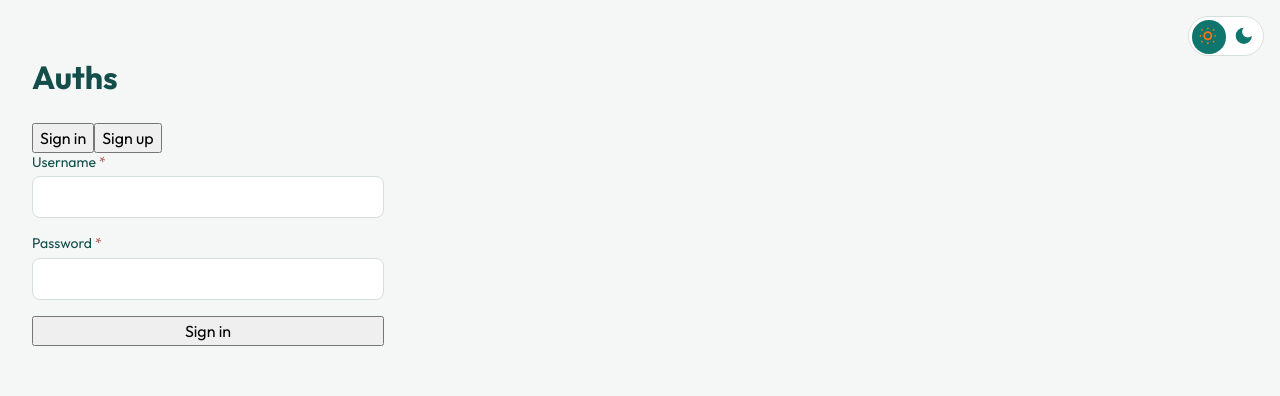
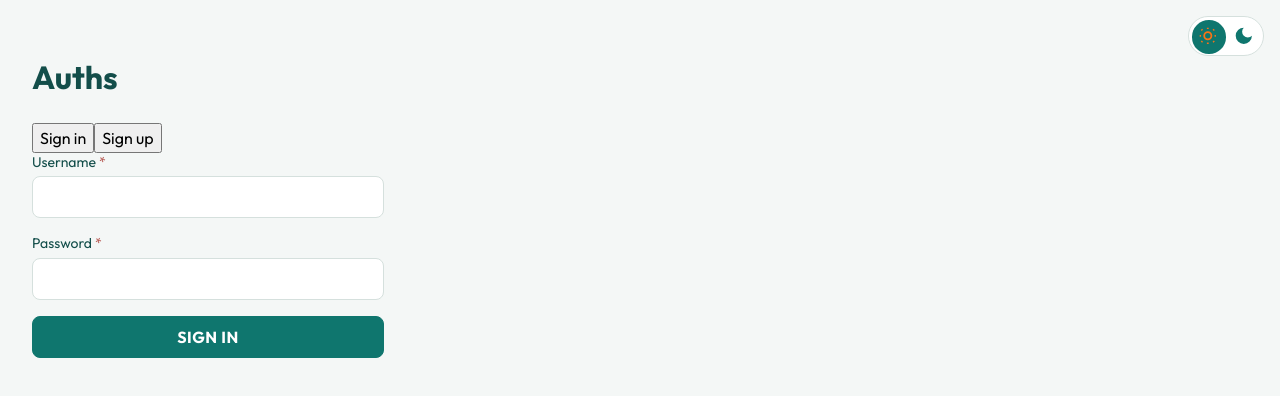
Before and after one commit to barfaoui/train-blocks, a React (Vite) app in the folder auths/front/: page /login in a window 1280 px wide. Shown: the top 396 px of the page. Built offline with nearby package versions, Linux system fonts and the light colour scheme; no server answers.

Commit message:
Add Button to the shared design system (#49)

```diff
--- a/auths/front/src/pages/LoginPage.tsx
+++ b/auths/front/src/pages/LoginPage.tsx
@@ -1,5 +1,6 @@
 import { type FormEvent, useState } from 'react';
 
+import { Button } from '@common/styles/Button';
 import { TextInput } from '@common/styles/TextInput';
 
 import styles from './LoginPage.module.scss';
@@ -58,7 +59,7 @@ export function LoginPage() {
             value={signInPassword}
             onChange={setSignInPassword}
           />
-          <button type="submit">Sign in</button>
+          <Button type="submit" label="Sign in" fillHorizontally />
         </form>
       ) : (
         <form className={styles.form} onSubmit={preventSubmit}>
@@ -89,7 +90,7 @@ export function LoginPage() {
             value={signUpConfirmPassword}
             onChange={setSignUpConfirmPassword}
           />
-          <button type="submit">Sign up</button>
+          <Button type="submit" label="Sign up" fillHorizontally />
         </form>
       )}
     </main>
--- /dev/null
+++ b/common/styles/Button.module.scss
@@ -0,0 +1,111 @@
+.button {
+  display: inline-flex;
+  align-items: center;
+  justify-content: center;
+  gap: var(--space-2);
+  padding: var(--space-2) var(--space-3);
+  border: 1px solid transparent;
+  border-radius: var(--radius);
+  cursor: pointer;
+  text-transform: uppercase;
+  letter-spacing: 0.5px;
+
+  &:focus-visible {
+    outline: 2px solid var(--color-primary);
+    outline-offset: 2px;
+  }
+
+  &:disabled {
+    cursor: not-allowed;
+  }
+
+  &.-fillHorizontally {
+    width: 100%;
+  }
+
+  &.-big {
+    padding: var(--space-3) var(--space-4);
+  }
+
+  &.-primary {
+    background: var(--color-primary);
+    color: var(--color-primary-contrast);
+    border-color: var(--color-primary);
+
+    &.-outlined {
+      background: var(--color-surface);
+      color: var(--color-primary);
+    }
+
+    &:disabled {
+      background: color-mix(in srgb, var(--color-primary) 40%, var(--color-border));
+      color: color-mix(in srgb, var(--color-primary-contrast) 70%, var(--color-text-muted));
+      border-color: color-mix(in srgb, var(--color-primary) 40%, var(--color-border));
+
+      &.-outlined {
+        background: var(--color-surface);
+        color: color-mix(in srgb, var(--color-primary) 45%, var(--color-text-muted));
+        border-color: color-mix(in srgb, var(--color-primary) 40%, var(--color-border));
+      }
+    }
+  }
+
+  &.-incentivized {
+    background: var(--color-accent);
+    color: var(--color-accent-contrast);
+    border-color: var(--color-accent);
+
+    &.-outlined {
+      background: var(--color-surface);
+      color: var(--color-accent);
+    }
+
+    &:disabled {
+      background: color-mix(in srgb, var(--color-accent) 40%, var(--color-border));
+      color: color-mix(in srgb, var(--color-accent-contrast) 70%, var(--color-text-muted));
+      border-color: color-mix(in srgb, var(--color-accent) 40%, var(--color-border));
+
+      &.-outlined {
+        background: var(--color-surface);
+        color: color-mix(in srgb, var(--color-accent) 45%, var(--color-text-muted));
+        border-color: color-mix(in srgb, var(--color-accent) 40%, var(--color-border));
+      }
+    }
+  }
+
+  &.-dangerous {
+    background: var(--color-danger);
+    color: var(--color-danger-contrast);
+    border-color: var(--color-danger);
+
+    &.-outlined {
+      background: var(--color-surface);
+      color: var(--color-danger);
+    }
+
+    &:disabled {
+      background: color-mix(in srgb, var(--color-danger) 40%, var(--color-border));
+      color: color-mix(in srgb, var(--color-danger-contrast) 70%, var(--color-text-muted));
+      border-color: color-mix(in srgb, var(--color-danger) 40%, var(--color-border));
+
+      &.-outlined {
+        background: var(--color-surface);
+        color: color-mix(in srgb, var(--color-danger) 45%, var(--color-text-muted));
+        border-color: color-mix(in srgb, var(--color-danger) 40%, var(--color-border));
+      }
+    }
+  }
+}
+
+.spinnerSvg {
+  width: 1.1em;
+  height: 1.1em;
+  flex-shrink: 0;
+  animation: spin 0.8s linear infinite;
+}
+
+@keyframes spin {
+  to {
+    transform: rotate(360deg);
+  }
+}
--- /dev/null
+++ b/common/styles/Button.tsx
@@ -0,0 +1,70 @@
+import { type ComponentPropsWithoutRef } from 'react';
+
+import styles from './Button.module.scss';
+import { TypographyLarge, TypographyMedium } from './Typography';
+
+export type ButtonVariant = 'primary' | 'incentivized' | 'dangerous';
+
+export type ButtonProps = {
+  label: string;
+  fillHorizontally?: boolean;
+  disabled?: boolean;
+  isLoading?: boolean;
+  variant?: ButtonVariant;
+  outlined?: boolean;
+  big?: boolean;
+  className?: string;
+} & Omit<ComponentPropsWithoutRef<'button'>, 'children' | 'disabled' | 'className'>;
+
+function Spinner() {
+  return (
+    <svg className={styles.spinnerSvg} viewBox="0 0 24 24" fill="none" aria-hidden="true">
+      <circle cx="12" cy="12" r="9" stroke="currentColor" strokeWidth="2" opacity="0.25" />
+      <path
+        d="M21 12a9 9 0 0 0-9-9"
+        stroke="currentColor"
+        strokeWidth="2"
+        strokeLinecap="round"
+      />
+    </svg>
+  );
+}
+
+export function Button({
+  label,
+  fillHorizontally = false,
+  disabled = false,
+  isLoading = false,
+  variant = 'primary',
+  outlined = false,
+  big = false,
+  className,
+  type = 'button',
+  ...buttonProps
+}: ButtonProps) {
+  const Label = big ? TypographyLarge : TypographyMedium;
+
+  return (
+    <Label
+      as="button"
+      variant="bold"
+      {...buttonProps}
+      type={type}
+      disabled={disabled || isLoading}
+      aria-busy={isLoading || undefined}
+      className={[
+        styles.button,
+        styles[`-${variant}`],
+        outlined ? styles['-outlined'] : undefined,
+        fillHorizontally ? styles['-fillHorizontally'] : undefined,
+        big ? styles['-big'] : undefined,
+        className,
+      ]
+        .filter(Boolean)
+        .join(' ')}
+    >
+      {isLoading ? <Spinner /> : null}
+      {label}
+    </Label>
+  );
+}
--- a/common/styles/tokens.scss
+++ b/common/styles/tokens.scss
@@ -11,7 +11,9 @@
   --color-primary-hover: #0d9488;
   --color-primary-contrast: #ffffff;
   --color-accent: #f97316;
+  --color-accent-contrast: #ffffff;
   --color-danger: #dc2626;
+  --color-danger-contrast: #ffffff;
   --color-required: #b85c55;
   --color-success: #059669;
 
@@ -43,7 +45,9 @@
   --color-primary-hover: #2dd4bf;
   --color-primary-contrast: #042f2e;
   --color-accent: #fb923c;
+  --color-accent-contrast: #431407;
   --color-danger: #f87171;
+  --color-danger-contrast: #450a0a;
   --color-required: #d49a94;
   --color-success: #34d399;
 }
```
